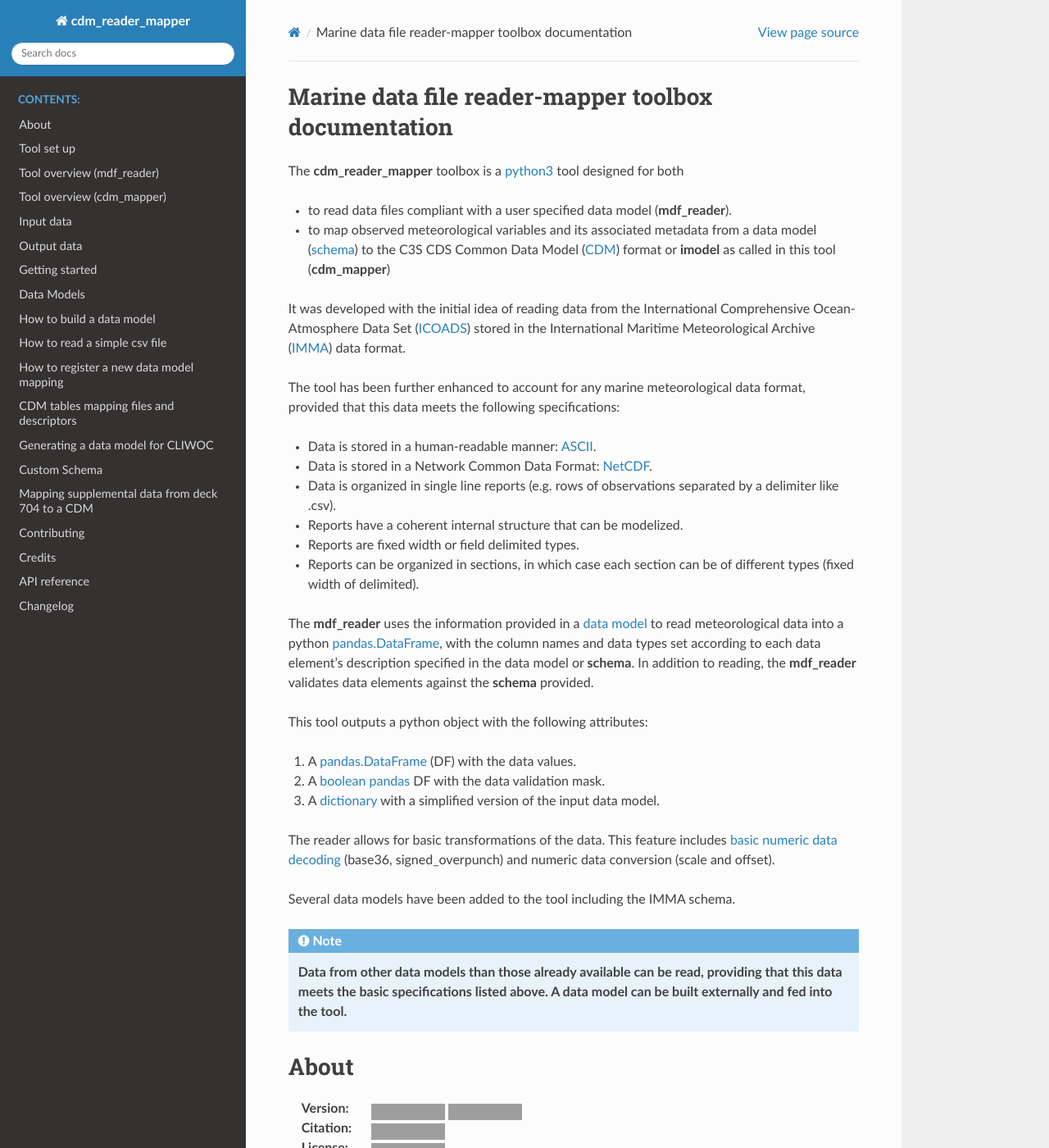
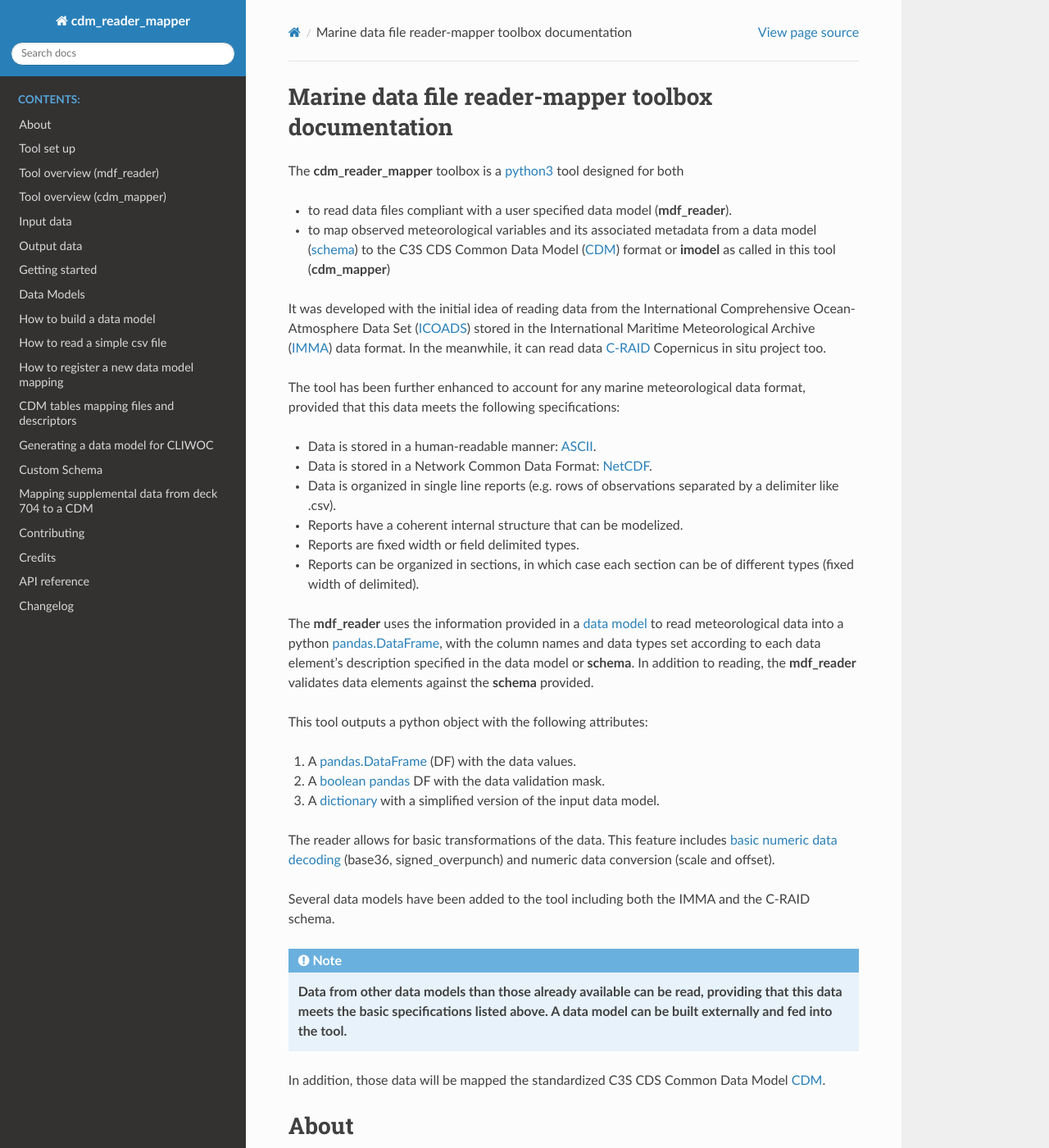
Before and after one commit to glamod/cdm_reader_mapper, a Sphinx documentation site: the page built from docs/index.rst, in a window 1280 px wide and 1400 px high. Shown: the whole window at 82% size. Built offline with Sphinx 7.4.7 and the Read the Docs theme 2.0.0, drawn with Linux system fonts in a browser that asks for light colours; the version number could not be read and is left out; grey boxes are pictures that could not be loaded.

Commit message:
index for both reader and mapper

```diff
--- a/docs/hyperlinks.rst
+++ b/docs/hyperlinks.rst
@@ -3,6 +3,8 @@
 .. _basic numeric data decoding: https://realpython.com/python-encodings-guide/#enter-unicode
 
 .. _boolean pandas: https://pandas.pydata.org/docs/reference/api/pandas.DataFrame.bool.html
+
+.. _C-RAID: https://www.coriolis.eu.org/Observing-the-Ocean/DBCP-E-SURFMAR/C-RAID-Copernicus-in-situ-project
 
 .. _CDM: cdm_latest.pdf
 
--- a/docs/index.rst
+++ b/docs/index.rst
@@ -11,7 +11,7 @@ The **cdm_reader_mapper** toolbox is a python3_ tool designed for both
 * to read data files compliant with a user specified data model (**mdf_reader**).
 * to map observed meteorological variables and its associated metadata from a data model (schema_) to the C3S CDS Common Data Model (CDM_) format or **imodel** as called in this tool (**cdm_mapper**)
 
-It was developed with the initial idea of reading data from the International Comprehensive Ocean-Atmosphere Data Set (ICOADS_) stored in the International Maritime Meteorological Archive (IMMA_) data format.
+It was developed with the initial idea of reading data from the International Comprehensive Ocean-Atmosphere Data Set (ICOADS_) stored in the International Maritime Meteorological Archive (IMMA_) data format. In the meanwhile, it can read data C-RAID_ Copernicus in situ project too.
 
 The tool has been further enhanced to account for any marine meteorological data format, provided that this data meets the following specifications:
 
@@ -33,9 +33,11 @@ This tool outputs a python object with the following attributes:
 
 The reader allows for basic transformations of the data. This feature includes `basic numeric data decoding`_ (base36, signed_overpunch) and numeric data conversion (scale and offset).
 
-Several data models have been added to the tool including the IMMA schema.
+Several data models have been added to the tool including both the IMMA and the C-RAID schema.
 
 .. note:: **Data from other data models than those already available can be read, providing that this data meets the basic specifications listed above. A data model can be built externally and fed into the tool.**
+
+In addition, those data will be mapped the standardized C3S CDS Common Data Model CDM_.
 
 .. toctree::
    :maxdepth: 2
```
